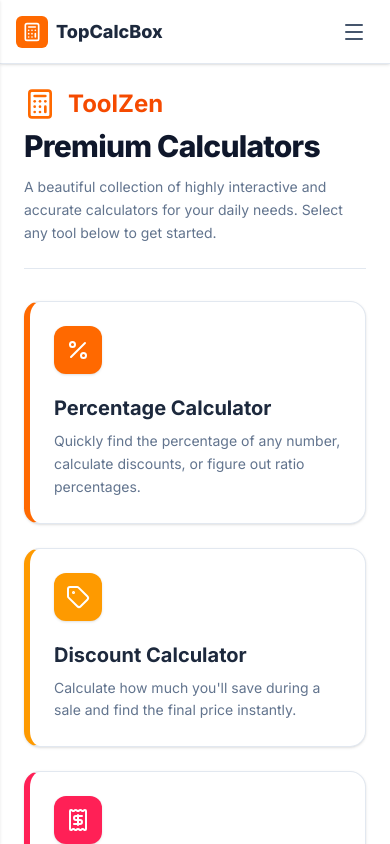
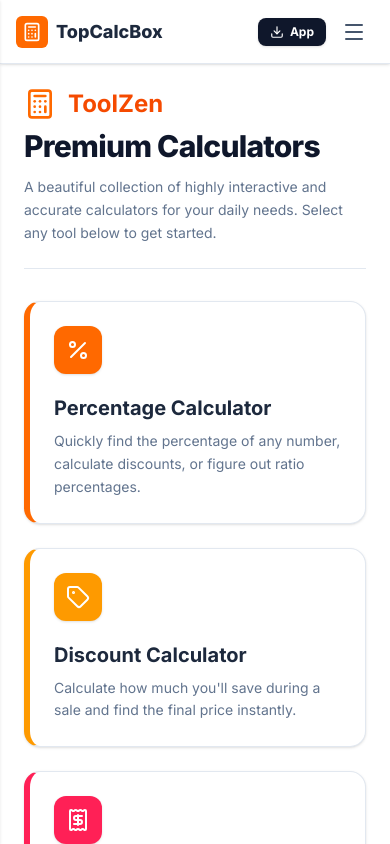
Before and after one commit to Amitrajpoot92/15tools, a Next.js app: page / in a window 390 px wide. Built offline with nearby package versions, Linux system fonts and the light colour scheme.

Commit message:
feat: add download app button to mobile header and desktop sidebar

```diff
--- a/src/components/Sidebar.tsx
+++ b/src/components/Sidebar.tsx
@@ -5,7 +5,7 @@ import Link from "next/link";
 import { usePathname } from "next/navigation";
 import { TOOLS } from "@/lib/constants";
 import { cn } from "@/lib/utils";
-import { Calculator, Menu, X } from "lucide-react";
+import { Calculator, Menu, X, Download } from "lucide-react";
 
 export function Sidebar() {
   const pathname = usePathname();
@@ -21,12 +21,18 @@ export function Sidebar() {
           </div>
           <span className="font-extrabold text-slate-800 text-lg">TopCalcBox</span>
         </Link>
+        <div className="flex items-center space-x-2">
+          <button className="flex items-center space-x-1.5 bg-slate-900 text-white px-3 py-1.5 rounded-lg text-xs font-bold hover:bg-slate-800 transition-colors shadow-sm">
+            <Download className="w-3.5 h-3.5" />
+            <span>App</span>
+          </button>
           <button
             onClick={() => setIsOpen(true)}
             className="p-2 text-slate-600 hover:bg-slate-100 rounded-md"
           >
             <Menu className="w-6 h-6" />
           </button>
+        </div>
       </div>
 
       {/* Backdrop for mobile */}
@@ -115,6 +121,14 @@ export function Sidebar() {
           );
         })}
       </div>
+
+      {/* Sidebar Footer - Download App */}
+      <div className="p-4 border-t border-slate-100 bg-slate-50/50">
+        <button className="w-full flex items-center justify-center space-x-2 bg-slate-900 text-white px-4 py-2.5 rounded-xl text-sm font-bold hover:bg-slate-800 hover:shadow-md transition-all shadow-sm">
+          <Download className="w-4 h-4" />
+          <span>Download App</span>
+        </button>
+      </div>
       </aside>
     </>
   );
```
Lines whose indentation alone changed are shown as unchanged.
